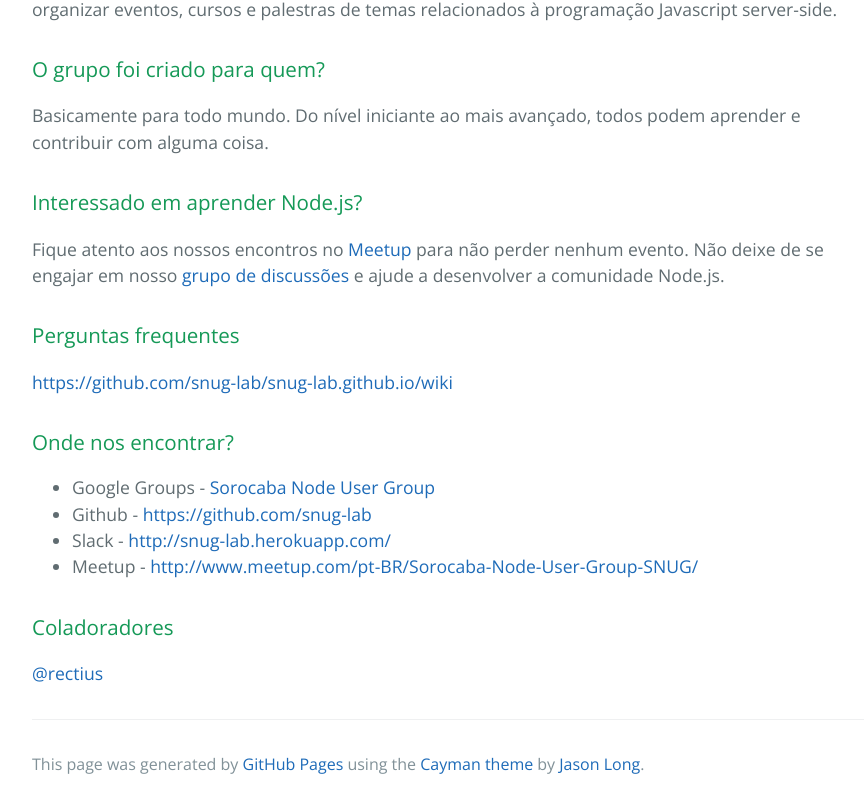
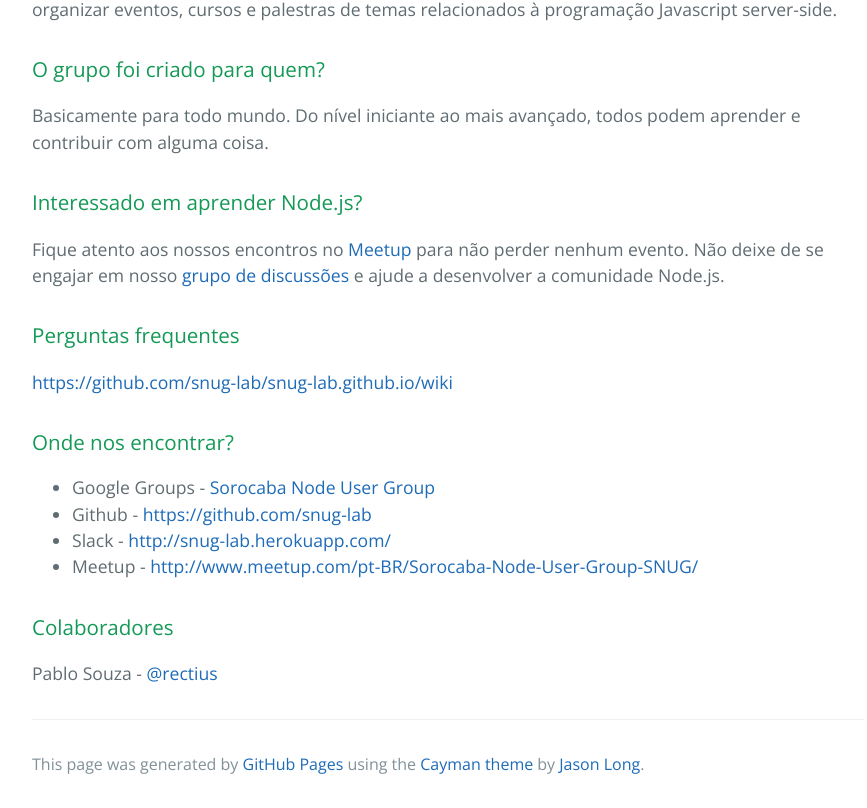
Before and after one commit to snug-lab/snug-lab.github.io, a plain HTML site: page index.html in a window 1280 px wide. Shown: the part 614-1422 px from the top of the page, without its empty margins (192-1059 px from the left). Drawn offline with nearby package versions, Linux system fonts and the light colour scheme.

Commit message:
Replace master branch with page content via GitHub

```diff
--- a/index.html
+++ b/index.html
@@ -56,9 +56,9 @@
 </ul>
 
 <h3>
-<a id="coladoradores" class="anchor" href="#coladoradores" aria-hidden="true"><span aria-hidden="true" class="octicon octicon-link"></span></a>Coladoradores</h3>
+<a id="colaboradores" class="anchor" href="#colaboradores" aria-hidden="true"><span aria-hidden="true" class="octicon octicon-link"></span></a>Colaboradores</h3>
 
-<p><a href="https://github.com/rectius" class="user-mention">@rectius</a></p>
+<p>Pablo Souza - <a href="https://github.com/rectius" class="user-mention">@rectius</a></p>
 
       <footer class="site-footer">
 
```
Also changed, not shown: params.json (+1 -1 lines).
